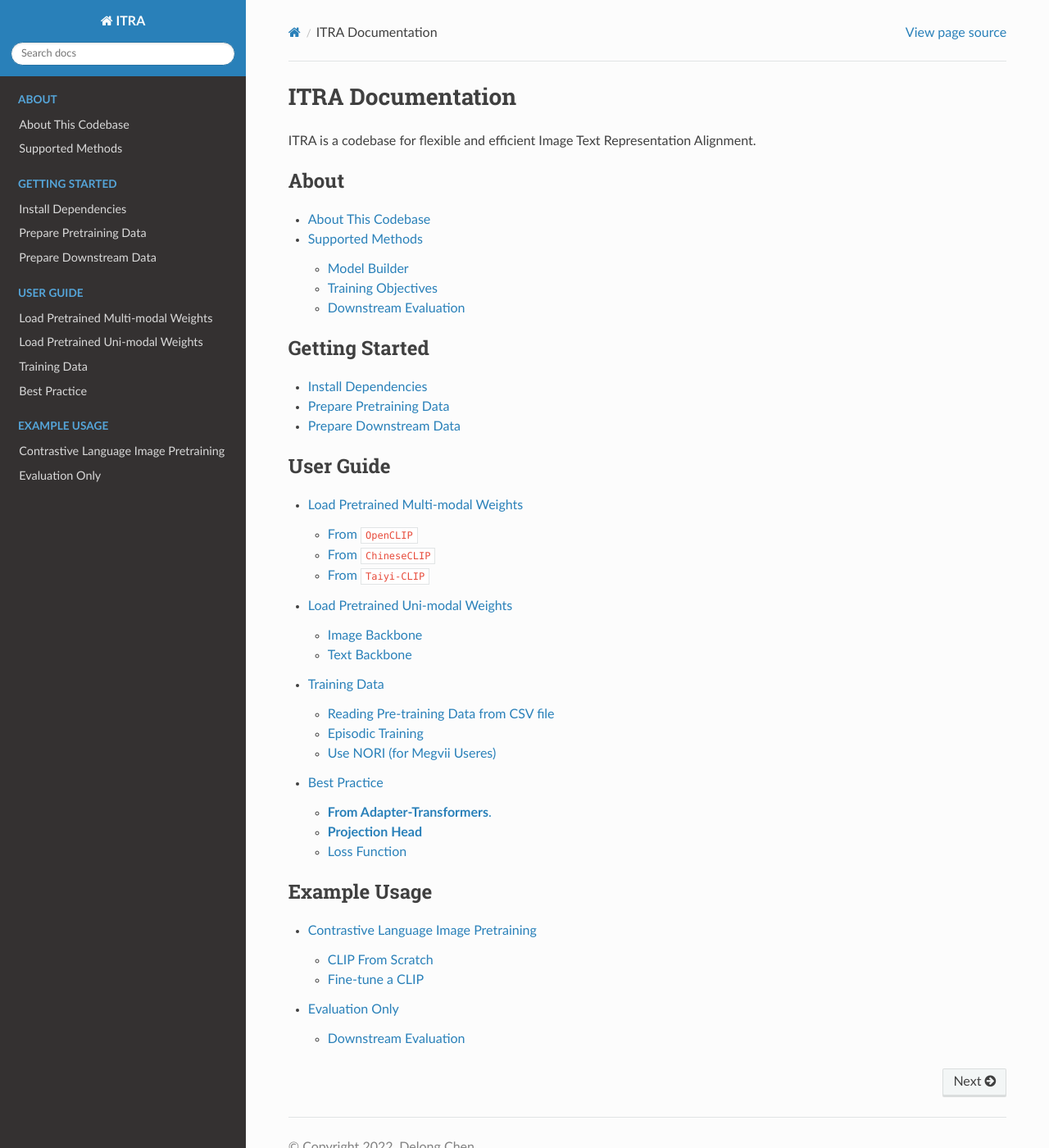
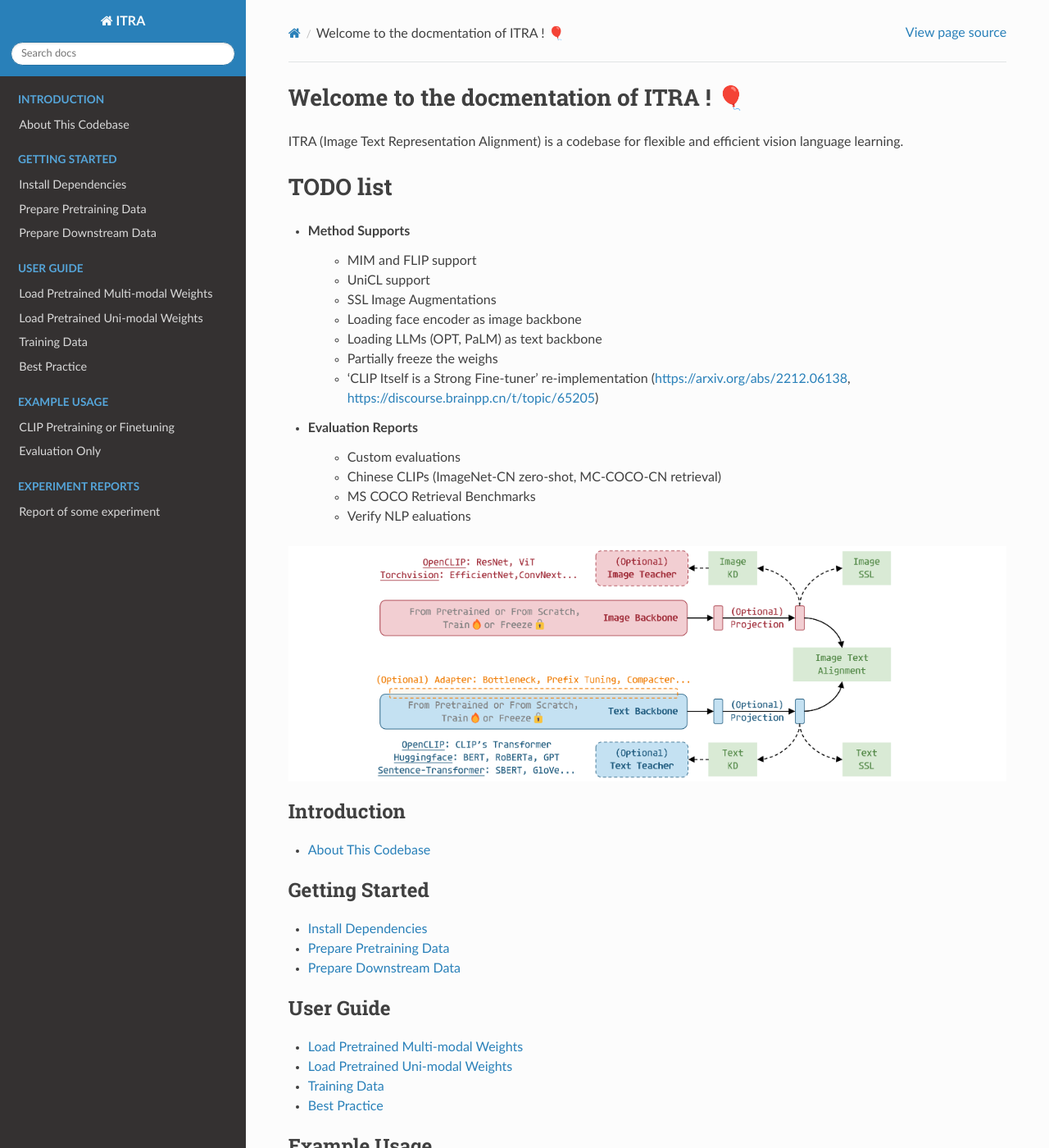
Before and after one commit to ChenDelong1999/ITRA-Documentations, a Sphinx documentation site: the page built from source/index.rst, in a window 1280 px wide and 1400 px high. Shown: the whole window at 82% size. Built offline with Sphinx 7.4.7 and the Read the Docs theme 2.0.0, drawn with Linux system fonts in a browser that asks for light colours; some of the changed text lies outside the part shown.

Commit message:
update documents

````diff
--- a/source/Contents/contrastive-language-image-pretraining.md
+++ /dev/null
@@ -1,38 +0,0 @@
-# Contrastive Language Image Pretraining
-
-```bash
-conda activate ITRA
-export PYTHONPATH="$PYTHONPATH:$PWD/src"
-```
-
-## CLIP From Scratch
-
-```bash
-# 8x2080ti machine
-torchrun --nproc_per_node 8 -m training.main \
-    --dataset-size 14000000 --episode-size 4000000 --train-data 'cache/yfcc_nori.csv' --nori-dataset\
-    --epochs 28 --save-frequency 28 --batch-size 64 --workers 8 \
-    --linear-frequency 1  --zeroshot-frequency 1 --retrieval-frequency 1  --nlp-eval-frequency 1  --eval-data-dir '/data/Datasets' \
-    --lr 1e-4 --warmup 2000 --wd 0.5 --max-grad-norm 5 \
-    --image-model 'RN50' --image-model-builder 'openclip' --text-model 'RN50' --text-model-builder 'openclip'\
-    --distiller 'InfoNCE' \
-    --report-to tensorboard --logs 'logs/CLIP'  --name 'from_sratch-bs512-yfcc-8ep'
-```
-
-## Fine-tune a CLIP
-
-
-```bash
-# 8x2080ti machine, RSICD
-torchrun --nproc_per_node 8 -m training.main \
-    --train-data '/data/Datasets/RSICD/csv/rsicd_test.csv' --images-dir '/data/Datasets/RSICD/RSICD_images/RSICD_images' \
-    --retrieval-data '/data/Datasets/RSICD/csv/rsicd_test.csv' --retrieval-images-dir '/data/Datasets/RSICD/RSICD_images/RSICD_images' \
-    --retrieval-csv-separator '\t' --retrieval-csv-img-key 'filename' --retrieval-csv-caption-key 'title' \
-    --linear-frequency 0  --zeroshot-frequency 0 --retrieval-frequency 1  --nlp-eval-frequency 0  --eval-data-dir '/data/Datasets' \
-    --epochs 28 --save-frequency 28 --batch-size 64 --workers 8 \
-    --lr 1e-5 --warmup 2000 --wd 0.5 --max-grad-norm 5 \
-    --image-model 'RN50' --image-model-builder 'openclip' --text-model 'RN50' --text-model-builder 'openclip'\
-    --pretrained-image-model --pretrained-text-model \
-    --distiller 'InfoNCE' \
-    --report-to tensorboard --logs 'logs/RSICD'  --name 'RN50'
-```
--- /dev/null
+++ b/source/Contents/example-usage/clip-pretraining-or-finetuning.md
@@ -0,0 +1,56 @@
+# CLIP Pretraining or Finetuning
+
+First, assume that you have already created an environment with [required dependencies](../getting-started/install-dependencies.md), prepared data for [pre-training](../getting-started/prepare-pretraining-data.md) and [downstream evaluations](../getting-started/prepare-downstream-data.md).
+
+Then you can activate the environment and modify the `PYTHONPATH` variable, such that modules can be imported successfully.
+```bash
+conda activate ITRA
+export PYTHONPATH="$PYTHONPATH:$PWD/src"
+```
+
+## Contrastive Language Image Pretraining From Scratch
+
+Training a CLIP from scratch is the most straight forward usage of `ITRA`. By specifying `--loss 'InfoNCE'`, the model will contrast image and text samples within a batch.
+
+```bash
+# Example command for a 8x2080ti machine
+torchrun --nproc_per_node 8 -m training.main \
+    --dataset-size 14000000 --episode-size 14000000 --train-data 'cache/yfcc_nori.csv' --nori-dataset\
+    --epochs 8 --save-frequency 8 --batch-size 64 --workers 8 \
+    --lr 5e-4 --warmup 2000 --wd 0.5 --max-grad-norm 5 \
+    --image-model 'RN50' --image-model-builder 'openclip' --text-model 'RN50' --text-model-builder 'openclip'\
+    --loss 'InfoNCE' \
+    --report-to tensorboard --logs 'logs/CLIP'
+```
+
+## Fine-tune a CLIP
+
+
+```bash
+# 8x2080ti machine, coco
+torchrun --nproc_per_node 8 -m training.main \
+    --train-data 'mscoco_captions' --retrieval-data 'mscoco_captions' \
+    --linear-frequency 0  --zeroshot-frequency 0 --retrieval-frequency 1  --nlp-eval-frequency 0  --eval-data-dir '/data/Datasets' \
+    --epochs 10 --save-frequency 10 --batch-size 64 --workers 0 \
+    --lr 1e-5 --warmup 100 --wd 0.5 --max-grad-norm 5 \
+    --image-model 'ViT-B-32' --image-model-builder 'openclip' --text-model 'ViT-B-32' --text-model-builder 'openclip'\
+    --pretrained-image-model --pretrained-text-model \
+    --loss 'InfoNCE' \
+    --report-to tensorboard --logs 'logs/MSCOCO'  --name 'ViT-B-32-finetune'
+```
+
+```bash
+# 8x2080ti machine, RSICD
+torchrun --nproc_per_node 8 -m training.main \
+    --train-data '/data/Datasets/RSICD/csv/rsicd_train.csv' --images-dir '/data/Datasets/RSICD/RSICD_images/RSICD_images' \
+    --csv-separator '\t' --csv-img-key 'filename' --csv-caption-key 'title' \
+    --retrieval-data '/data/Datasets/RSICD/csv/rsicd_test.csv' --retrieval-images-dir '/data/Datasets/RSICD/RSICD_images/RSICD_images' \
+    --retrieval-csv-separator '\t' --retrieval-csv-img-key 'filename' --retrieval-csv-caption-key 'title' \
+    --linear-frequency 0  --zeroshot-frequency 0 --retrieval-frequency 1  --nlp-eval-frequency 0  --eval-data-dir '/data/Datasets' \
+    --epochs 10 --save-frequency 10 --batch-size 64 --workers 4 \
+    --lr 5e-5 --warmup 100 --wd 0.5 --max-grad-norm 5 \
+    --image-model 'ViT-B-32' --image-model-builder 'openclip' --text-model 'ViT-B-32' --text-model-builder 'openclip'\
+    --pretrained-image-model --pretrained-text-model \
+    --loss 'InfoNCE' \
+    --report-to tensorboard --logs 'logs/RSICD'  --name 'ViT-B-32-finetune-lr=5e-5'
+```
--- /dev/null
+++ b/source/Contents/experiment-reports/report_1.md
@@ -0,0 +1 @@
+# Report of some experiment
--- a/source/index.rst
+++ b/source/index.rst
@@ -3,45 +3,66 @@
    You can adapt this file completely to your liking, but it should at least
    contain the root `toctree` directive.
 
-
-ITRA Documentation
+Welcome to the docmentation of ITRA ! 🎈
 ================================
 
-ITRA is a codebase for flexible and efficient Image Text Representation Alignment.
+ITRA (Image Text Representation Alignment) is a codebase for flexible and efficient vision language learning.
+
+TODO list
+================================
+- Method Supports
+      - MIM and FLIP support
+      - UniCL support
+      - SSL Image Augmentations
+      - Loading face encoder as image backbone
+      - Loading LLMs (OPT, PaLM) as text backbone
+      - Partially freeze the weighs
+      - 'CLIP Itself is a Strong Fine-tuner' re-implementation (https://arxiv.org/abs/2212.06138, https://discourse.brainpp.cn/t/topic/65205)
+- Evaluation Reports
+      - Custom evaluations
+      - Chinese CLIPs (ImageNet-CN zero-shot, MC-COCO-CN retrieval)
+      - MS COCO Retrieval Benchmarks
+      - Verify NLP ealuations
+
+
+
+.. image:: ../source/Contents/assets/pipeline.png
+   :align: right
+   :width: 10in
+
+.. toctree::
+   :maxdepth: 1
+   :caption: Introduction
+
+   Contents/introduction/overview
+
+.. toctree::
+   :maxdepth: 1
+   :caption: Getting Started
+
+   Contents/getting-started/install-dependencies
+   Contents/getting-started/prepare-pretraining-data
+   Contents/getting-started/prepare-downstream-data
+
+.. toctree::
+   :maxdepth: 1
+   :caption: User Guide
+
+   Contents/user-guide/load-pretrained-multi-modal-weights
+   Contents/user-guide/load-pretrained-uni-modal-weights
+   Contents/user-guide/training-data
+   Contents/user-guide/best-practice
+
+.. toctree::
+   :maxdepth: 1
+   :caption: Example Usage
+
+   Contents/example-usage/clip-pretraining-or-finetuning
+   Contents/example-usage/eval-only
 
 
 .. toctree::
-   :maxdepth: 2
-   :caption: About
+   :maxdepth: 1
+   :caption: Experiment Reports
 
-   Contents/overview
-
-
-.. toctree::
-   :maxdepth: 2
-   :caption: Getting Started
-
-   Contents/install-dependencies
-   Contents/prepare-pretraining-data
-   Contents/prepare-downstream-data
-
-.. toctree::
-   :maxdepth: 2
-   :caption: User Guide
-
-   Contents/load-pretrained-multi-modal-weights
-   Contents/load-pretrained-uni-modal-weights
-   Contents/training-data
-   Contents/best-practice
-
-.. toctree::
-   :maxdepth: 2
-   :caption: Example Usage
-
-   Contents/contrastive-language-image-pretraining
-   Contents/eval-only
-
-
-.. toctree::
-   :maxdepth: 2
-   :caption: Experiment Reports
+   Contents/experiment-reports/report_1
````
Also changed, not shown: source/Contents/example-usage/eval-only.md (renamed from source/Contents/eval-only.md, +9 -10 lines), source/Contents/getting-started/install-dependencies.md (renamed from source/Contents/install-dependencies.md, +4 -3 lines), source/Contents/introduction/overview.md (renamed from source/Contents/overview.md, +4 -4 lines), source/Contents/assets/CLIP_loss_illustration.png (added), source/Contents/getting-started/prepare-downstream-data.md (renamed from source/Contents/prepare-downstream-data.md), source/Contents/getting-started/prepare-pretraining-data.md (renamed from source/Contents/prepare-pretraining-data.md), source/Contents/user-guide/best-practice.md (renamed from source/Contents/best-practice.md), source/Contents/user-guide/load-pretrained-multi-modal-weights.md (renamed from source/Contents/load-pretrained-multi-modal-weights.md), source/Contents/user-guide/load-pretrained-uni-modal-weights.md (renamed from source/Contents/load-pretrained-uni-modal-weights.md), source/Contents/user-guide/training-data.md (renamed from source/Contents/training-data.md), 1 other file.
